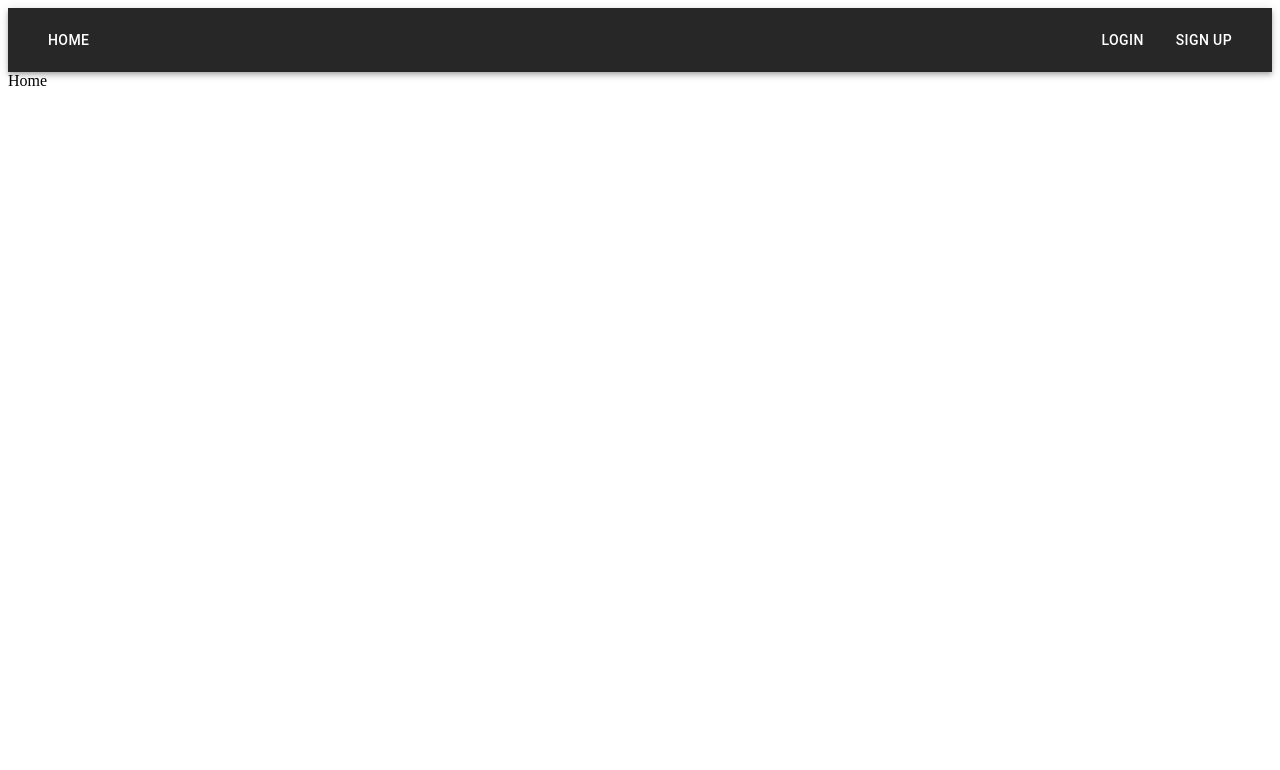
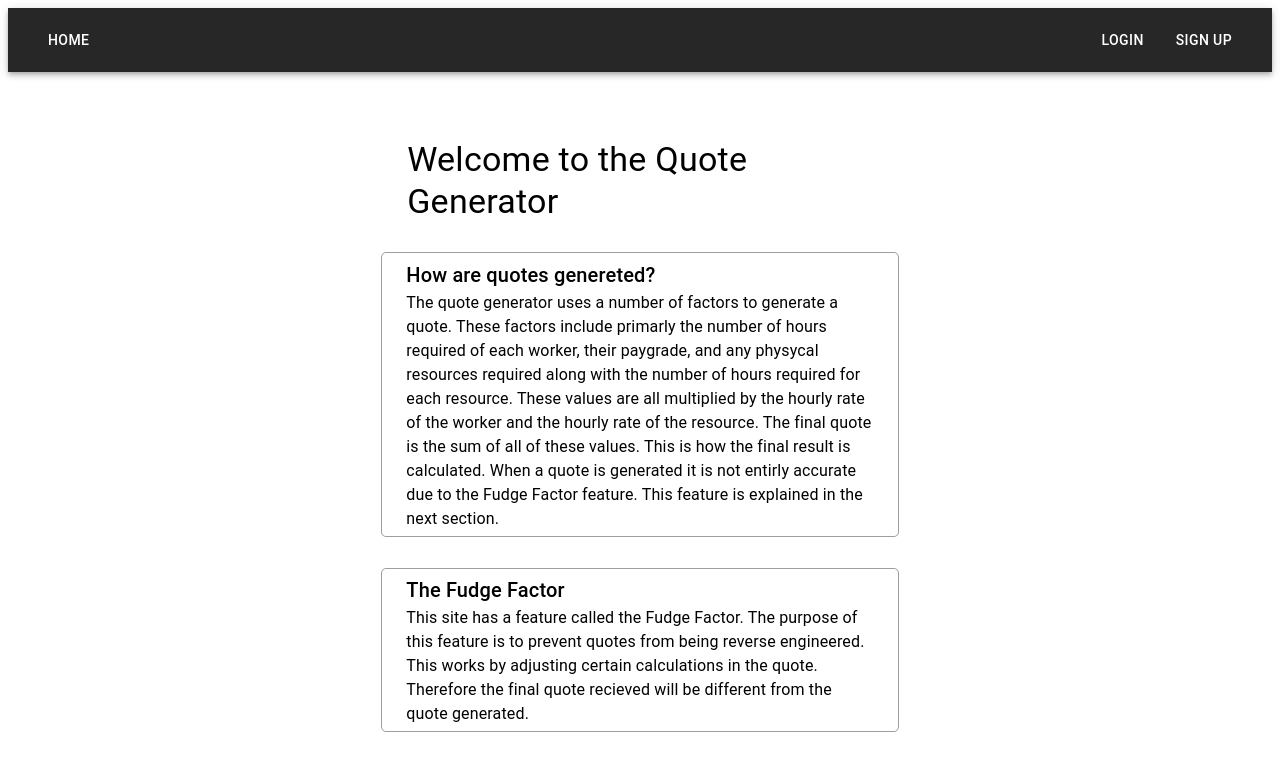
Before and after one commit to Max-McRuvie/Web-Enterprise-Coursework, a React (Create React App) app: page / in a window 1280 px wide. Shown: the top 770 px of the page. Built offline with nearby package versions, Linux system fonts and the light colour scheme.

Commit message:
Home page with calculation process explained

```diff
--- a/src/pages/Home.js
+++ b/src/pages/Home.js
@@ -1,8 +1,74 @@
 import React from 'react'
+
+import { Typography } from '@mui/material'
+import {
+    Box,
+    Button,
+    Container,
+    Grid,
+    Paper,
+    TextField,
+} from '@mui/material'
+
+
 
 const Home = () => {
     return (
-        <div>Home</div>
+        <Grid container spacing={2} justifyContent={"center"} marginTop={"2%"}>
+            <Grid container item xs={5} direction="column">
+                <Grid item>
+                    <Typography variant="h4" m={'5%'}>Welcome to the Quote Generator</Typography>
+                </Grid>
+                <Grid item>
+                    <Container
+                        maxWidth="sm"
+                        sx={{
+                            backgroundColor: 'white',
+                            border: '1px solid',
+                            borderColor: 'grey.500',
+                            borderRadius: '5px',
+                            padding: '1%',
+                            marginTop: '1%',
+                            marginBottom: '5%',
+                        }}
+                    >
+                        <Typography variant="h6">How are quotes genereted?</Typography>
+                        <Typography variant="body1">
+                            The quote generator uses a number of factors to generate a quote. These factors
+                            include primarly the number of hours required of each worker, their paygrade, and
+                            any physycal resources required along with the number of hours required for each
+                            resource. These values are all multiplied by the hourly rate of the worker and
+                            the hourly rate of the resource. The final quote is the sum of all of these
+                            values. This is how the final result is calculated.
+
+                            When a quote is generated it is not entirly accurate due to the Fudge Factor
+                            feature. This feature is explained in the next section.
+                        </Typography>
+                    </Container>
+                </Grid>
+                <Grid item>
+                    <Container
+                        maxWidth="sm"
+                        sx={{
+                            backgroundColor: 'white',
+                            border: '1px solid',
+                            borderColor: 'grey.500',
+                            borderRadius: '5px',
+                            padding: '1%',
+                            marginTop: '1%',
+                        }}
+                    >
+                        <Typography variant="h6">The Fudge Factor</Typography>
+                        <Typography variant="body1">
+                            This site has a feature called the Fudge Factor. The purpose of this feature is to
+                            prevent quotes from being reverse engineered. This works by adjusting certain
+                            calculations in the quote. Therefore the final quote recieved will be different
+                            from the quote generated.
+                        </Typography>
+                    </Container>
+                </Grid>
+            </Grid>
+        </Grid>
     )
 }
 
```
